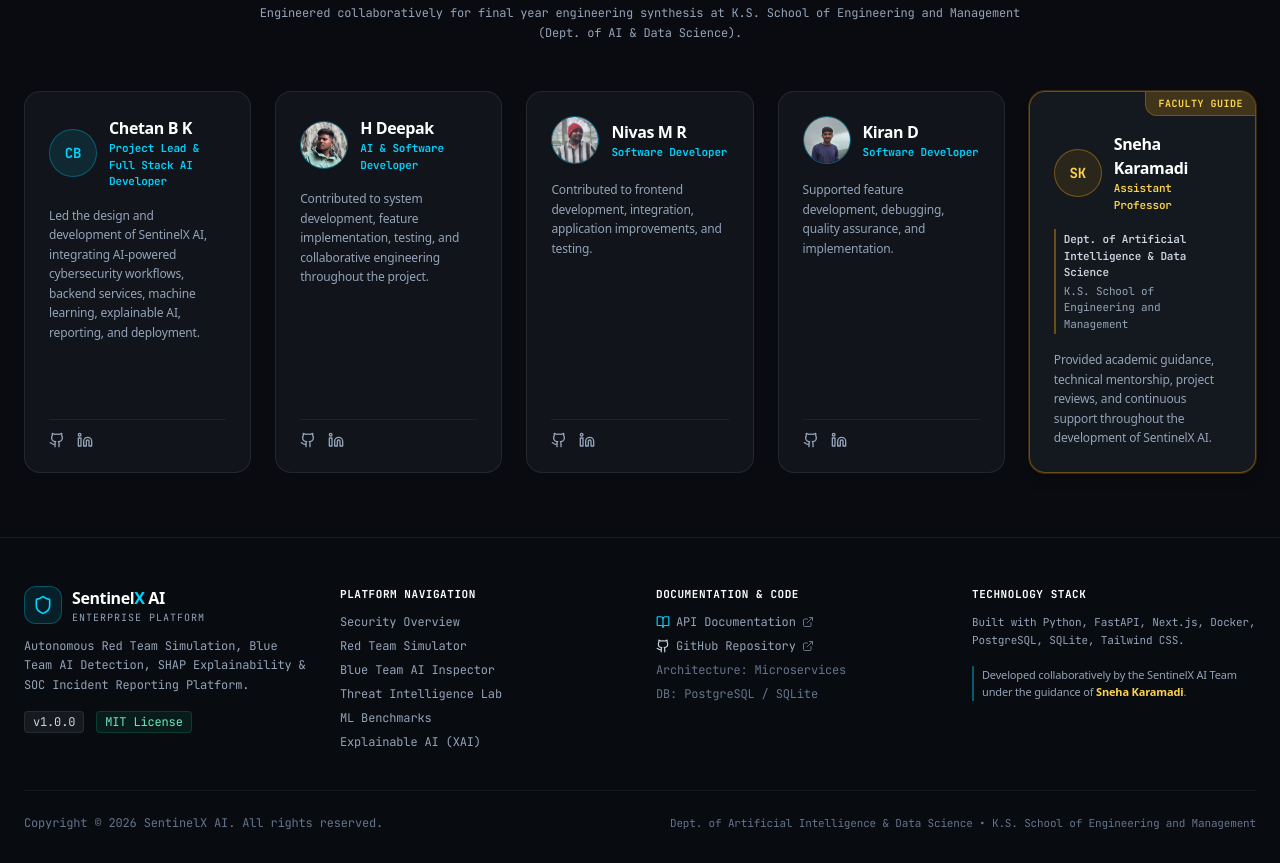
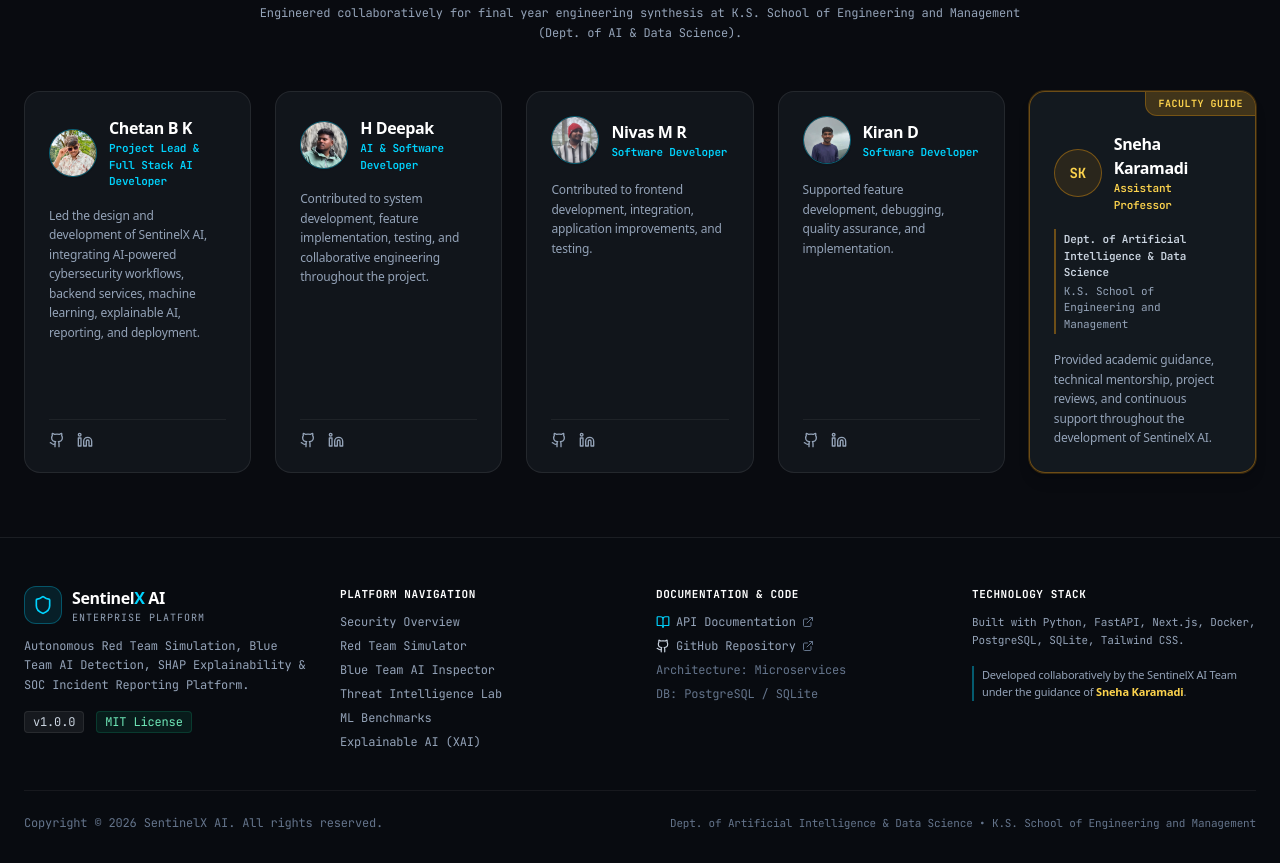
Before and after one commit to Imchetan127/SentinelX-AI, a Next.js app in the folder frontend/: page / in a window 1280 px wide. Shown: the part 1440-2303 px from the top of the page. Built offline with nearby package versions, Linux system fonts and the light colour scheme.

Commit message:
Add profile photo for Chetan B K in team section

```diff
--- a/frontend/src/components/layout/Footer.tsx
+++ b/frontend/src/components/layout/Footer.tsx
@@ -13,6 +13,7 @@ export const Footer: React.FC<FooterProps> = ({ onNavigate }) => {
       description:
         'Led the design and development of SentinelX AI, integrating AI-powered cybersecurity workflows, backend services, machine learning, explainable AI, reporting, and deployment.',
       initials: 'CB',
+      image: '/images/team/chetan_bk.jpg',
       github: 'https://github.com/Imchetan127',
       linkedin: 'https://linkedin.com',
       isFaculty: false,
```
Also changed, not shown: frontend/public/images/team/chetan_bk.jpg (added).
